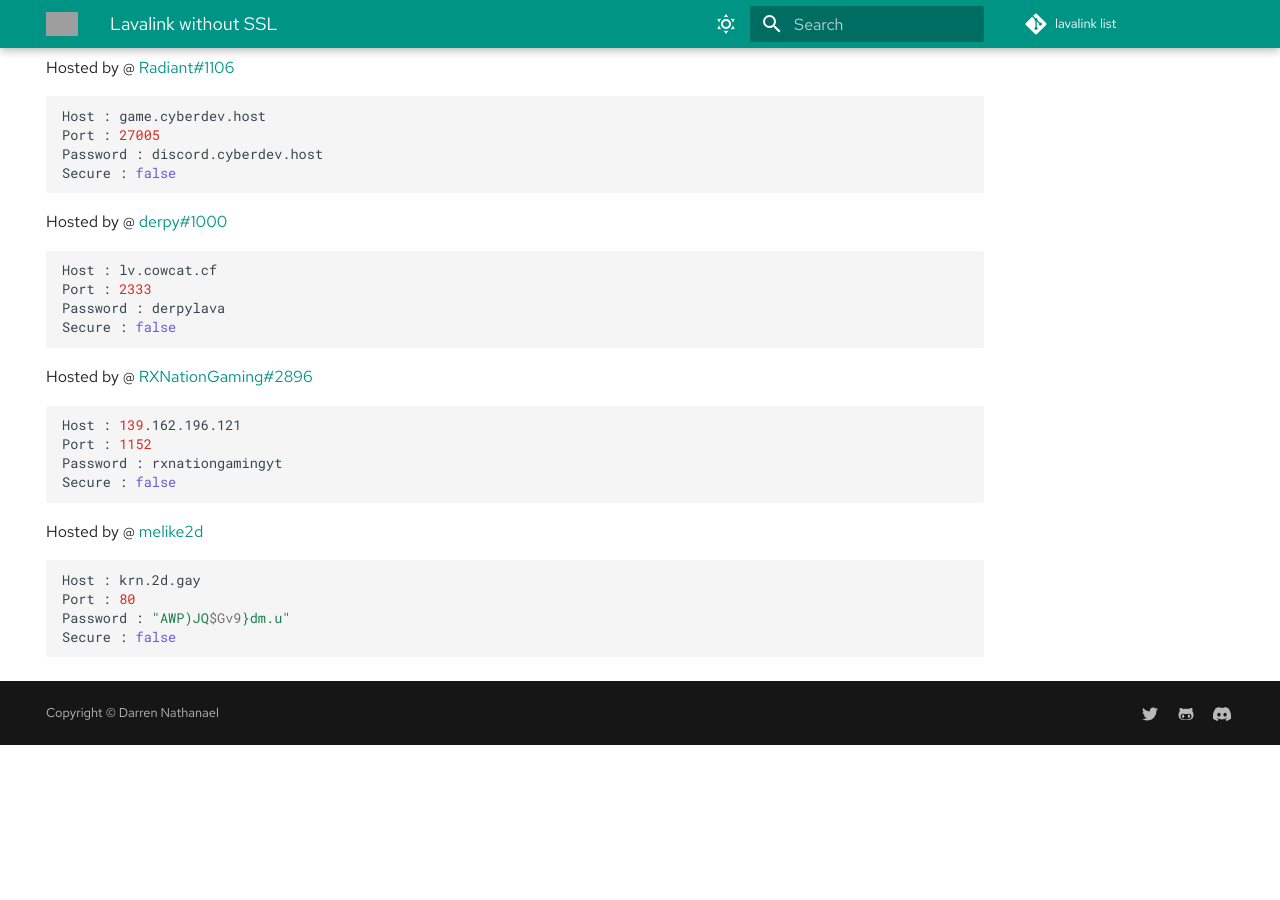
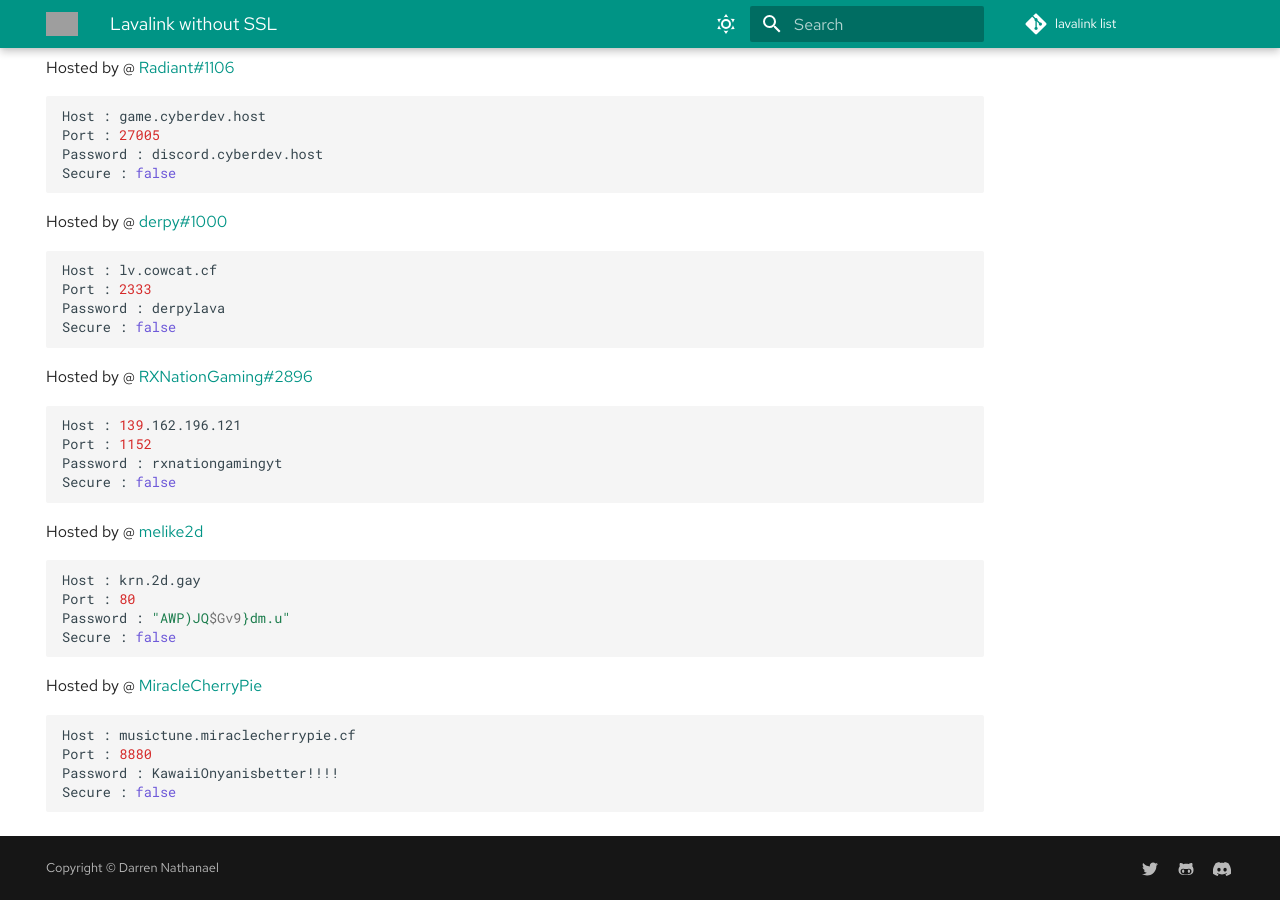
Before and after one commit to DarrenOfficial/lavalink-list, an MkDocs documentation site: the page built from docs/NoSSL/lavalink-without-ssl.md, in a window 1280 px wide and 900 px high, scrolled down 2958 px. Built offline with MkDocs 1.6.1 and Material for MkDocs 9.7.7, drawn with Linux system fonts in a browser that asks for light colours; comment, search, counter and statistics services are not loaded; before the commit the page ends 3703 px from its top, so only the background shows below that; grey boxes are pictures that could not be loaded.

Commit message:
Add musictune.miraclecherrypie.cf to NoSSL (#218)
Now I have my Lavalink Server but this time it's 24/7 and should be
running for long time

Co-authored-by: Internet <86650985+MrInternetGitHub@users.noreply.github.com>

````diff
--- a/docs/NoSSL/lavalink-without-ssl.md
+++ b/docs/NoSSL/lavalink-without-ssl.md
@@ -176,3 +176,11 @@ Port : 80
 Password : "AWP)JQ$Gv9}dm.u"
 Secure : false
 ```
+
+Hosted by @ [MiracleCherryPie](https://github.com/MiracleCherryPie)
+```bash
+Host : musictune.miraclecherrypie.cf
+Port : 8880
+Password : KawaiiOnyanisbetter!!!!
+Secure : false
+```
````
